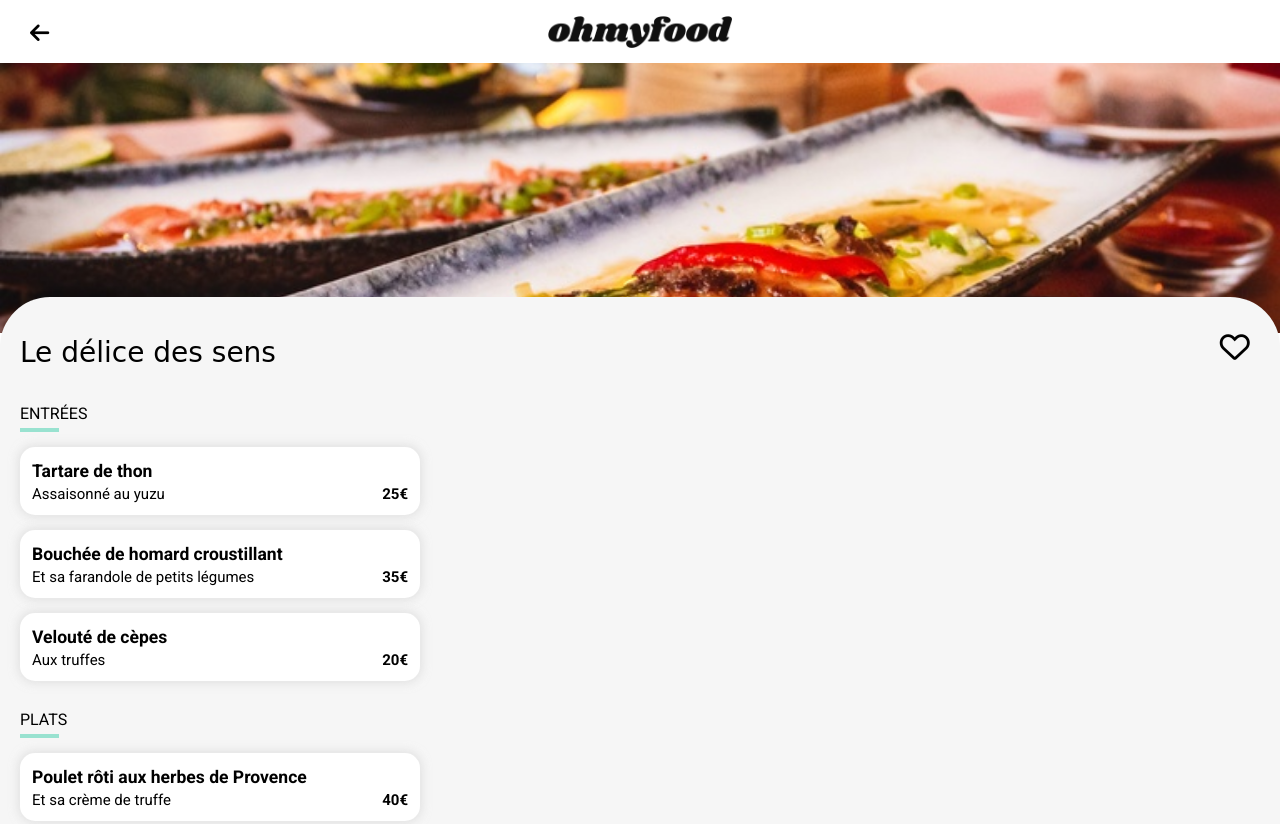
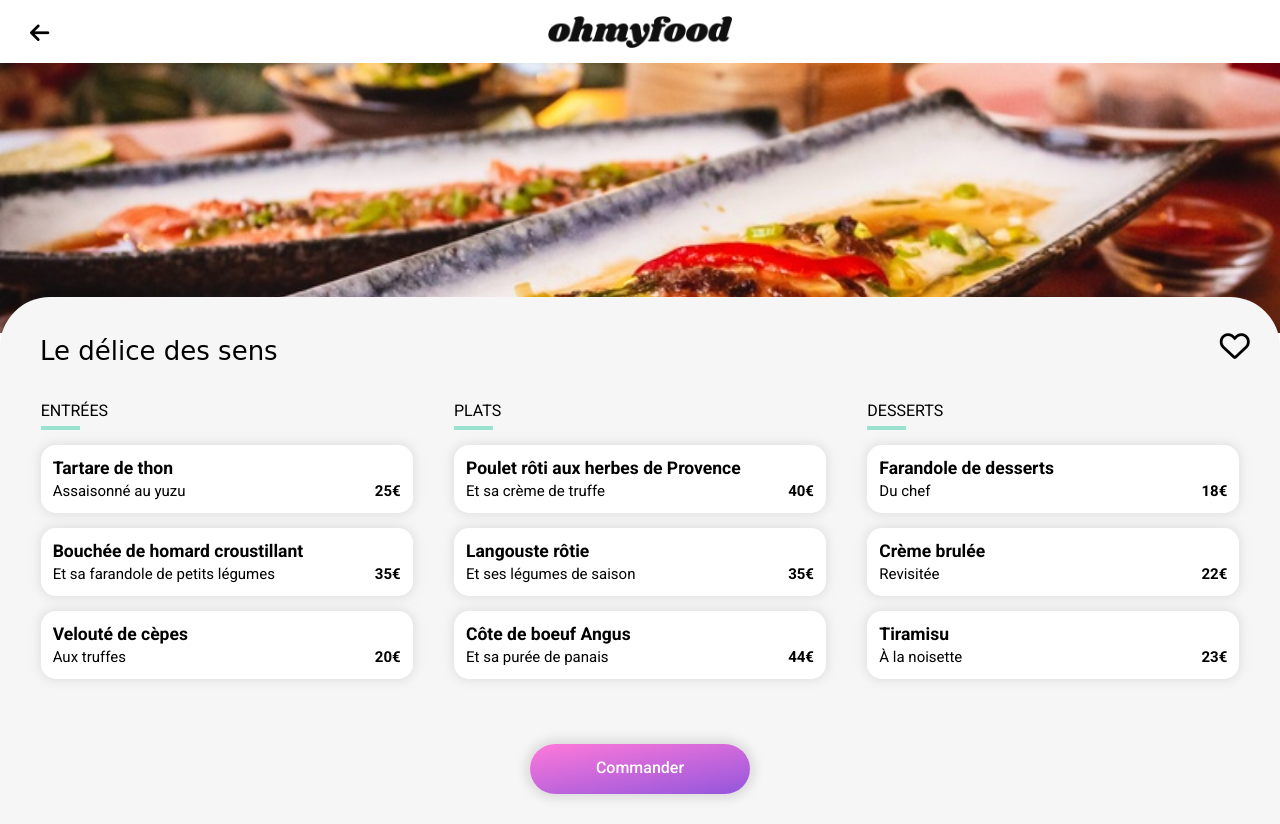
Before and after one commit to AnthoRav/P3_OC_OMF, a website: page menu-delice.html in a window 1280 px wide. Shown: the top 824 px of the page. Drawn offline with Linux system fonts and the light colour scheme; a web font is replaced by a local one.

Commit message:
ajout animation meal et correctif html

```diff
--- a/menu-delice.html
+++ b/menu-delice.html
@@ -15,7 +15,7 @@
     <link rel="stylesheet" href="https://cdnjs.cloudflare.com/ajax/libs/font-awesome/6.1.1/css/all.min.css" integrity="sha512-KfkfwYDsLkIlwQp6LFnl8zNdLGxu9YAA1QvwINks4PhcElQSvqcyVLLD9aMhXd13uQjoXtEKNosOWaZqXgel0g==" crossorigin="anonymous" referrerpolicy="no-referrer" />
     <title>Le délice des sens</title>
 </head>
-<body>
+<body class="page">
     <header>
         <a href="index.html"><i class="fa-solid fa-arrow-left"></i></a>
         <img src="public/img/ohmyfood.png" alt="logo">
@@ -39,7 +39,7 @@
                 <div class="menu_meal">
                     <div class="menu_meal__name">ENTRÉES</div>
                     <hr>
-                    <div class="meal">
+                    <div class="meal meal-1">
                         <div class="meal__name">
                             <h3>Tartare de thon</h3>
                             <p>Assaisonné au yuzu</p>
@@ -51,7 +51,7 @@
                             <i class="fa-solid fa-circle-check"></i>
                         </div>
                     </div>
-                    <div class="meal">
+                    <div class="meal meal-2">
                         <div class="meal__name">
                             <h3>Bouchée de homard croustillant</h3>
                             <p>Et sa farandole de petits légumes</p>
@@ -63,7 +63,7 @@
                             <i class="fa-solid fa-circle-check"></i>
                         </div>
                     </div>
-                    <div class="meal">
+                    <div class="meal meal-3">
                         <div class="meal__name">
                             <h3>Velouté de cèpes</h3>
                             <p>Aux truffes</p>
@@ -80,7 +80,7 @@
                 <div class="menu_meal">
                     <div class="menu_meal__name">PLATS</div>
                     <hr>
-                    <div class="meal">
+                    <div class="meal meal-4">
                         <div class="meal__name">
                             <h3>Poulet rôti aux herbes de Provence</h3>
                             <p>Et sa crème de truffe</p>
@@ -92,7 +92,7 @@
                             <i class="fa-solid fa-circle-check"></i>
                         </div>
                     </div>
-                    <div class="meal">
+                    <div class="meal meal-5">
                         <div class="meal__name">
                             <h3>Langouste rôtie</h3>
                             <p>Et ses légumes de saison</p>
@@ -104,7 +104,7 @@
                             <i class="fa-solid fa-circle-check"></i>
                         </div>
                     </div>
-                    <div class="meal">
+                    <div class="meal meal-6">
                         <div class="meal__name">
                             <h3>Côte de boeuf Angus</h3>
                             <p>Et sa purée de panais</p>
@@ -121,7 +121,7 @@
                 <div class="menu_meal">
                     <div class="menu_meal__name">DESSERTS</div>
                     <hr>
-                    <div class="meal">
+                    <div class="meal meal-7">
                         <div class="meal__name">
                             <h3>Farandole de desserts</h3>
                             <p>Du chef</p>
@@ -133,7 +133,7 @@
                             <i class="fa-solid fa-circle-check"></i>
                         </div>
                     </div>
-                    <div class="meal">
+                    <div class="meal meal-8">
                         <div class="meal__name">
                             <h3>Crème brulée</h3>
                             <p>Revisitée</p>
@@ -145,7 +145,7 @@
                             <i class="fa-solid fa-circle-check"></i>
                         </div>
                     </div>
-                    <div class="meal">
+                    <div class="meal meal-9">
                         <div class="meal__name">
                             <h3>Tiramisu</h3>
                             <p>À la noisette</p>
--- a/sass/main.scss
+++ b/sass/main.scss
@@ -16,11 +16,13 @@ $color-tertiary: #99E2D0;
 }
 .page {
     max-width: 1400px;
+    margin: auto;
 }
 
 header {
     height: 63px;
     @include flexmid;
+    position: relative;
 }
 header img {
     height: 32px;
@@ -70,6 +72,10 @@ form {
     border-radius: 50px;
     margin: 20px 0 40px 0;
     box-shadow: 0px 0px 10px 5px rgba(208, 208, 208, 0.65);
+    &:hover {
+        opacity: 0.8;
+        box-shadow: 0px 0px 10px 8px rgba(208, 208, 208, 0.85);
+    }
 }
 
 .restaurants, .intro, .steps__card {
@@ -77,8 +83,7 @@ form {
 }
 
 .working {
-    height: 440px;
-    margin: 30px 20px 0 20px;
+    margin: 30px 20px 50px 20px;
     h2 {
         font-weight: 800;
         padding: 20px 0 20px 0;
@@ -131,7 +136,7 @@ form {
 
 .card {
     height: 250px;
-    max-width: 500px;
+    max-width: 460px;
     border-radius: 20px;
     margin-bottom: 20px;
     background-color: white;
@@ -236,7 +241,7 @@ footer {
     justify-content: space-between;
     &__name {
         font-family: 'Shrikhand', cursive;
-        font-size: 28px;
+        font-size: 26px;
         padding: 40px 0 30px 0;
     }
 }
@@ -337,3 +342,111 @@ hr {
     -webkit-background-clip: text;
     -webkit-text-fill-color: transparent;
 }
+@keyframes meal-animation {
+    from {
+        transform: translateY(20px);
+        opacity: 0;
+    }
+    to {
+        transform: translateY(0);
+        opacity: 1;
+    }
+}
+.meal {
+    animation: meal-animation 600ms 100ms ease-in-out;
+    animation-fill-mode: both;
+}
+.meal-2 {
+    animation-delay: 200ms;
+}
+.meal-3 {
+    animation-delay: 300ms;
+}
+.meal-4 {
+    animation-delay: 400ms;
+}
+.meal-5 {
+    animation-delay: 500ms;
+}
+.meal-6 {
+    animation-delay: 600ms;
+}
+.meal-7 {
+    animation-delay: 700ms;
+}
+.meal-8 {
+    animation-delay: 800ms;
+}
+.meal-9 {
+    animation-delay: 900ms;
+}
+
+
+/*media queries*/
+
+@media screen and (min-width: 500px) {
+    .steps {
+        display: flex;
+        flex-direction: column;
+        align-items: center;
+        &__card {
+            width: 380px;
+        }
+    }
+    .restaurants__list {
+        display: flex;
+        flex-direction: column;
+        align-items: center;
+    }
+    .card {
+        width: 460px;
+    }
+    .menu {
+        display: flex;
+        flex-direction: column;
+        align-items: center;
+        &_meal {
+            width: 350px;
+            margin: 0 20px 0 20px;
+        }
+    }
+    .meal {
+        width: 100%;
+    }
+}
+
+@media screen and (min-width: 992px) {
+    .steps {
+        flex-direction: row;
+        justify-content: space-around;
+        margin-top: 40px;
+        &__card {
+            margin-right: 20px;
+        }
+        i {
+            left: 40px;
+        }
+    }
+    .restaurants__list {
+        flex-direction: row;
+        flex-wrap: wrap;
+        justify-content: space-evenly;
+    }
+    .card {
+        margin-bottom: 50px;
+    }
+    .menu {
+        flex-direction: row;
+        justify-content: space-around;
+        align-items: baseline;
+        &_meal {
+            width: 30%;
+        }
+    }
+    .restaurant__name {
+        padding-left: 20px;
+    }
+    .btn {
+        margin-top: 40px;
+    }
+}
```
Also changed, not shown: index.html (+2 -1 lines), menu-enchante.html (+10 -10 lines), menu-française.html (+10 -10 lines), menu-palette.html (+10 -10 lines), public/css/style.css, public/img/50647.gif (added), public/img/Spinner-0.9s-331px.gif (added), 1 other file.
